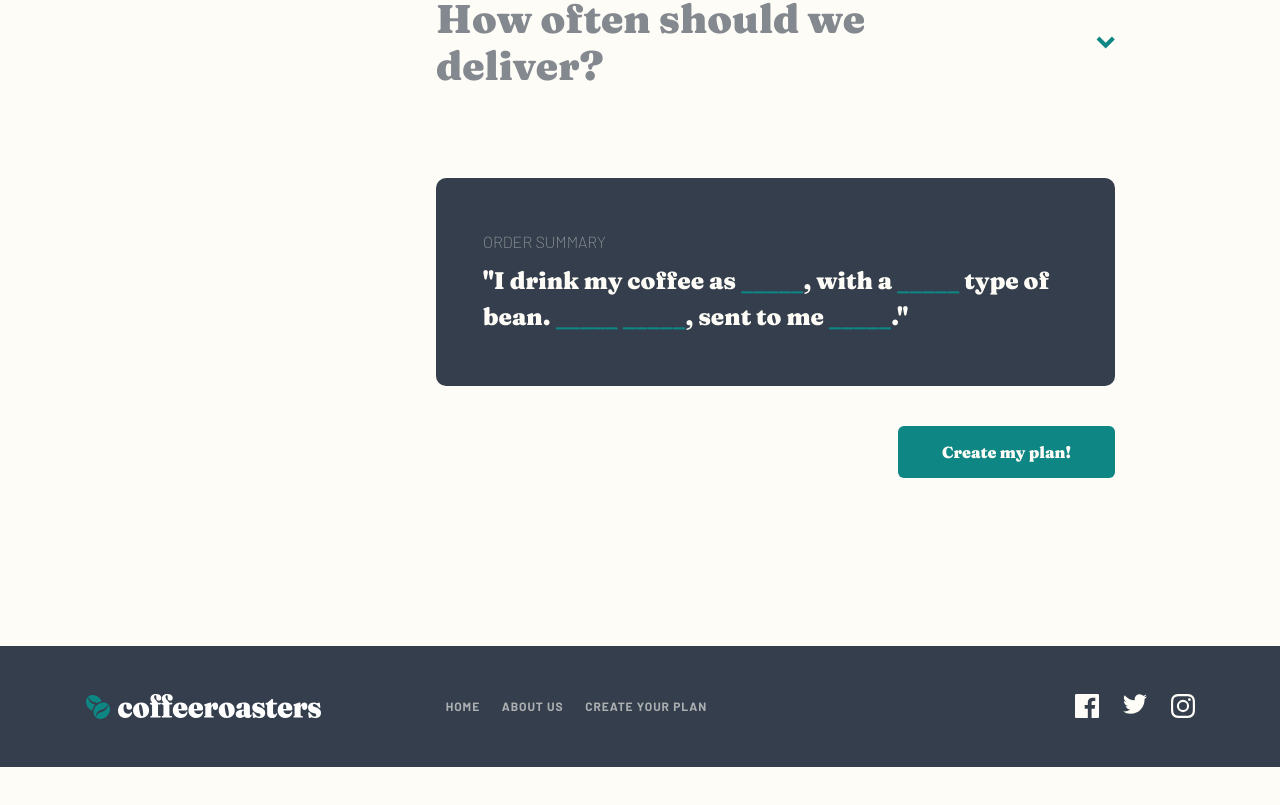
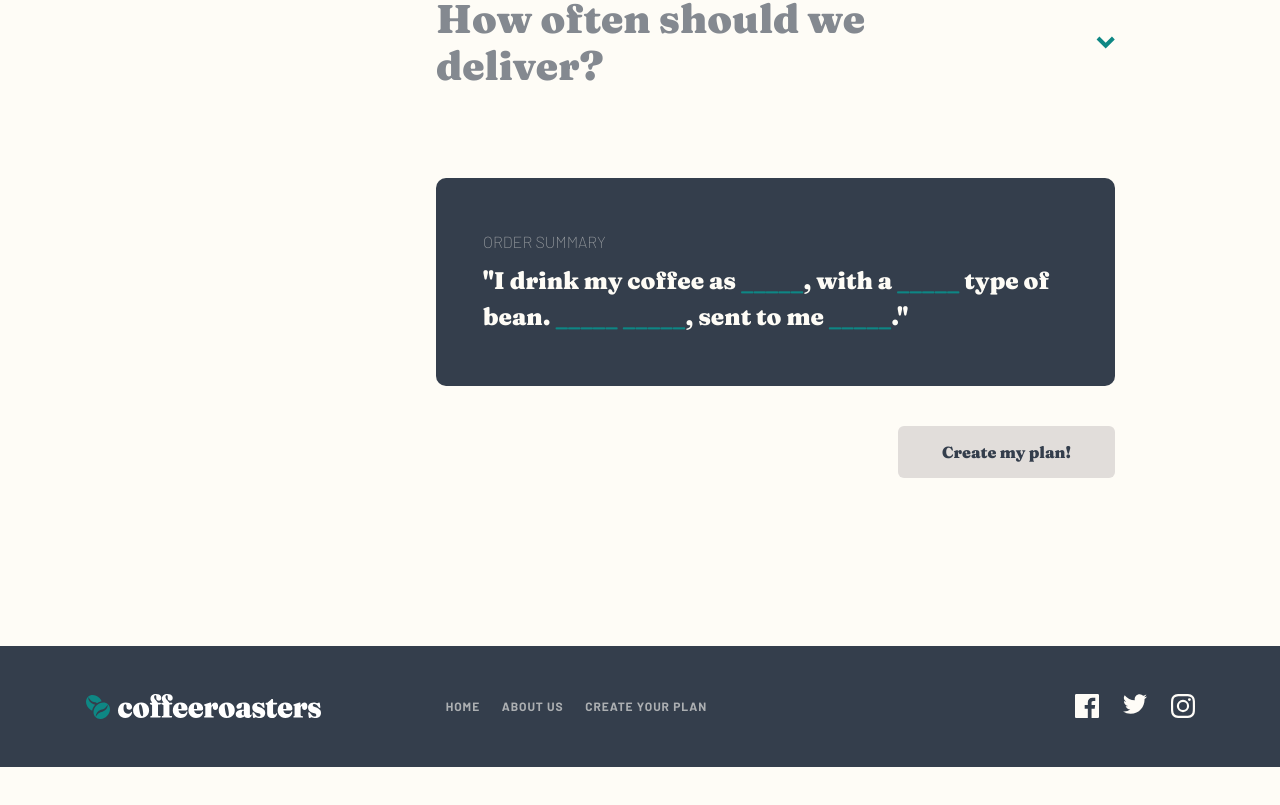
Before and after one commit to CodeHunt101/beanly-coffee, a Next.js app: page /create-plan in a window 1280 px wide. Shown: the part 2275-3080 px from the top of the page. Built offline with nearby package versions, Linux system fonts and the light colour scheme.

Commit message:
add ability to disable create plan btn

```diff
--- a/app/create-plan/_sections/plan/orderSummary/OrderSummary.tsx
+++ b/app/create-plan/_sections/plan/orderSummary/OrderSummary.tsx
@@ -6,6 +6,7 @@ import Modal from "@/components/modal/Modal";
 import Price from "./Price";
 import { calculatePrice } from "../helpers/utils";
 import { PlanContext } from "@/app/_context/planContext";
+import { Step } from "@/app/_utils/types";
 
 const OrderSummary = () => {
   const { selectedOptions } = useContext(PlanContext);
@@ -13,6 +14,23 @@ const OrderSummary = () => {
   const openModal = () => setIsModalOpen(true);
   const closeModal = () => setIsModalOpen(false);
   const price = calculatePrice(selectedOptions);
+
+  const isCapsule = selectedOptions[Step.BrewMethod] === "Capsule";
+
+  const hasBrewMethod = Boolean(selectedOptions[Step.BrewMethod]);
+  const hasBeanType = Boolean(selectedOptions[Step.BeanType]);
+  const hasDeliveryFrequency = Boolean(selectedOptions[Step.DeliveryFrequency]);
+  const hasGrindOption = Boolean(selectedOptions[Step.GrindOption]);
+  const hasSize = Boolean(selectedOptions[Step.Size]);
+
+  const areRequiredOptionsSelected = () =>
+    isCapsule
+      ? hasBeanType && hasSize && hasDeliveryFrequency
+      : hasBrewMethod &&
+        hasBeanType &&
+        hasSize &&
+        hasGrindOption &&
+        hasDeliveryFrequency;
 
   return (
     <div className={styles.orderSummary}>
@@ -25,7 +43,9 @@ const OrderSummary = () => {
         </h2>
         <OrderSummaryDetails />
       </div>
-      <Button onClick={openModal}>Create my plan!</Button>
+      <Button onClick={openModal} disabled={!areRequiredOptionsSelected()}>
+        Create my plan!
+      </Button>
       <Modal isOpen={isModalOpen} onClose={closeModal}>
         <div className={styles.modalContent}>
           <div className={styles.modalTitleWrapper}>
--- a/components/accordion/Accordion.module.scss
+++ b/components/accordion/Accordion.module.scss
@@ -70,7 +70,6 @@
       overflow: hidden;
       display: none;
       padding-top: 2em;
-      width: fit-content;
       max-height: 0;
       transition: max-height 0.3s ease;
 
```
Also changed, not shown: 1 other file (tests, documents, lock files or other folders).
